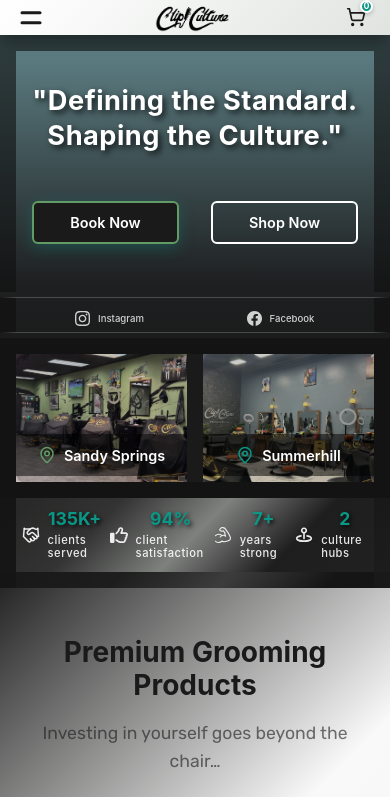
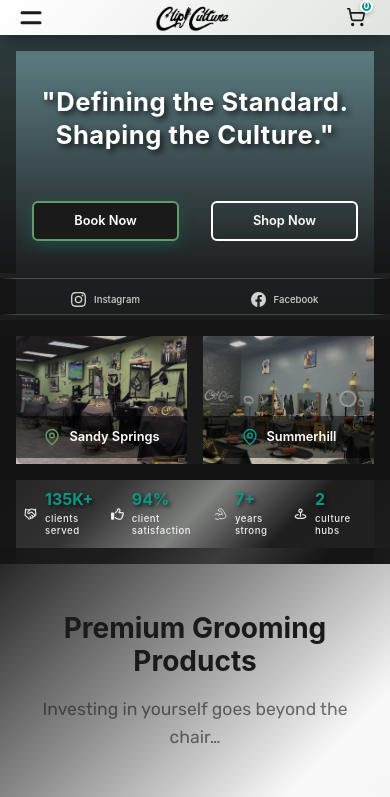
Before and after one commit to CartezDew/ClipCultureBarbershop, a React (Vite) app in the folder frontend/: page / in a window 390 px wide. Shown: the top 797 px of the page. Built offline with nearby package versions, Linux system fonts and the light colour scheme; a web font is replaced by a local one.

Commit message:
finished responsive design of hero section

```diff
--- a/frontend/src/styles/home.css
+++ b/frontend/src/styles/home.css
@@ -814,11 +814,18 @@
     border-right: 1rem solid rgba(16, 15, 15, 0.6);
     border-bottom: 1rem solid rgba(16, 15, 15, 0.6);
     border-radius: 0rem;
+    display: flex;
+    align-items: center;
+    justify-content: center;
+    text-align: center;
+    padding: 1.25rem;
+    gap: 1rem;
+    box-sizing: border-box;
   }
 
   .social-proof__number {
     font-size: 1.1rem;
-    text-align: center;
+    text-align: left;
   }
   .social-proof__icon {
     width: 18px;
@@ -949,39 +956,94 @@
   }
 }
 
+@media (max-width: 468px) {
+  .hero__tagline h2 {
+    font-size: 1.6rem;
+  }
+  .hero__left {
+    padding-bottom: 2rem;
+  }
+  .hero__shop-section {
+    padding-bottom: 2rem;
+  }
+  .hero__mobile-social-links {
+    padding: 0.3rem 0.5rem;
+  }
+  .hero__btn--book {
+    font-size: 0.8rem;
+  }
+  .hero__btn--shop {
+    font-size: 0.8rem;
+  }
+  .social-proof__number {
+    font-size: 1rem;
+  }
+  /* .social-proof__label {
+    font-size: 0.5rem;
+  }
+  .social-proof__icon {
+    width: 13px;
+    height: 13px;
+  }  */
+  .store-location-name {
+    font-size: 0.8rem;
+  }
+  .store-location-image {
+    max-height: 150px;
+  }
+  .store-location-item:nth-child(2) .store-location-icon {
+    color: var(--primary-green);
+  }
+}
+
 @media (max-width: 440px) {
   .hero {
     padding-top: 35px;
   }
+}
 
-
-
-  /* .hero__tagline h2 {
-    font-size: 1.1rem;
-    letter-spacing: 0.5px;
-    padding: 0.5rem 0.75rem;
+@media (max-width: 410px) {
+  .hero__social-proof {
+    padding: 0.7rem 0.5rem;
+    gap: 0.5rem;
   }
-
-  .hero__social-proof {
-    gap: 0.75rem;
-    padding: 0.5rem;
-  }
-
-  .social-proof__item {
-    flex: 1;
-    min-width: calc(50% - 0.5rem);
-    gap: 0.4rem;
-  }
-
-  .social-proof__icon {
-    flex-shrink: 0;
-  }
-
   .social-proof__number {
     font-size: 1rem;
   }
+  .social-proof__label {
+    font-size: 0.6rem;
+  }
+  .social-proof__icon {
+    width: 13px;
+    height: 13px;
+  }
+}
 
+@media (max-width: 380px) {
+  .hero__tagline h2 {
+    font-size: 1.4rem;
+  }
+
+  .hero__tagline {
+    height: 110px;
+  }
+  .store-location-name {
+    font-size: 0.7rem;
+  }
+}
+
+@media (max-width: 360px) {
+  .hero__tagline h2 {
+    font-size: 1.3rem;
+  }
+  .social-proof__number {
+    font-size: 0.9rem;
+  }
   .social-proof__label {
-    font-size: 0.65rem;
-  } */
+    font-size: 0.5rem;
+  }
+  .social-proof__icon {
+    width: 14px;
+    height: 14px;
+  }
 }
--- a/frontend/src/styles/top-products.css
+++ b/frontend/src/styles/top-products.css
@@ -351,6 +351,18 @@
   }
 }
 
+@media (max-width: 360px) {
+  .top-products__title {
+    font-size: 1.5rem;
+  }
+  .top-products__subtitle {
+    font-size: 1rem;
+  }
+  .product-card__size {
+    font-size: 0.7rem;
+  }
+}
+
 @media (max-width: 345px) {
   .productbtn--add-cart, .productbtn--learn-more {
     gap: 0.2rem;
```
